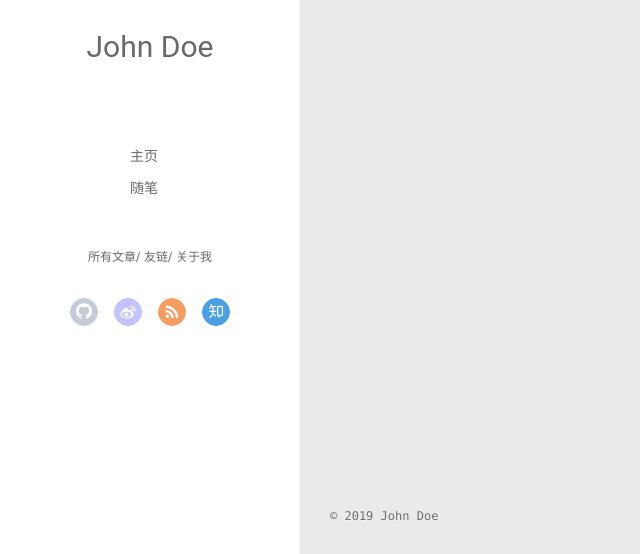
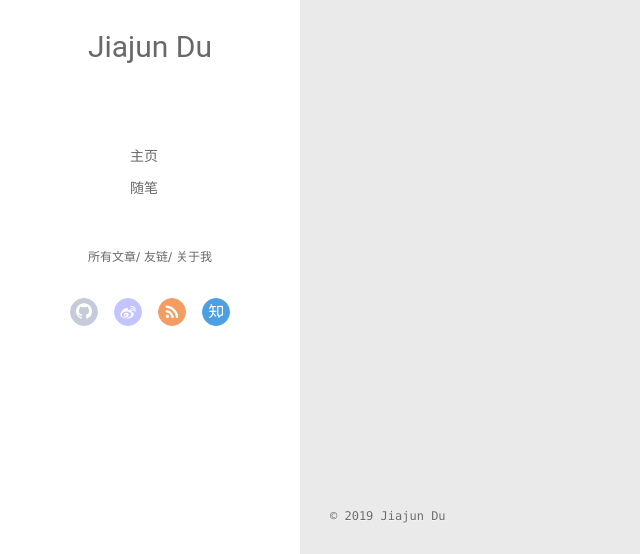
Before and after one commit to A53320872/A53320872.github.io, a plain HTML site: page archives/index.html in a window 1280 px wide. Shown: the part 243-797 px from the top of the page, 0-640 px from the left. Drawn offline with Linux system fonts and the light colour scheme; no server answers.

Commit message:
Site updated: 2019-08-05 11:36:23

```diff
--- a/archives/index.html
+++ b/archives/index.html
@@ -12,7 +12,7 @@
 <meta property="og:title" content="Hexo">
 <meta property="og:url" content="http://yoursite.com/archives/index.html">
 <meta property="og:site_name" content="Hexo">
-<meta property="og:locale" content="default">
+<meta property="og:locale" content="English">
 <meta name="twitter:card" content="summary">
 <meta name="twitter:title" content="Hexo">
 
@@ -46,7 +46,7 @@
 			<img src="" class="js-avatar">
 		</a>
 		<hgroup>
-		  <h1 class="header-author"><a href="/">John Doe</a></h1>
+		  <h1 class="header-author"><a href="/">Jiajun Du</a></h1>
 		</hgroup>
 
 
@@ -104,7 +104,7 @@
 				<img src="" class="js-avatar">
 			</div>
 			<hgroup>
-			  <h1 class="header-author js-header-author">John Doe</h1>
+			  <h1 class="header-author js-header-author">Jiajun Du</h1>
 			</hgroup>
 
 
@@ -229,7 +229,7 @@
   <div class="outer">
     <div id="footer-info">
     	<div class="footer-left">
-    		&copy; 2019 John Doe
+    		&copy; 2019 Jiajun Du
     	</div>
       	<div class="footer-right">
       		<a href="http://hexo.io/" target="_blank">Hexo</a>  Theme <a href="https://github.com/litten/hexo-theme-yilia" target="_blank">Yilia</a> by Litten
```
Also changed, not shown: 2019/08/05/My-first-blog/index.html (+4 -4 lines), 2019/08/05/hello-world/index.html (+4 -4 lines), archives/2019/08/index.html (+4 -4 lines), archives/2019/index.html (+4 -4 lines), index.html (+4 -4 lines).
